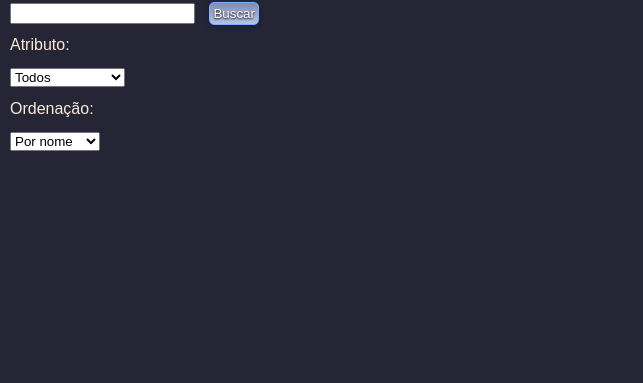
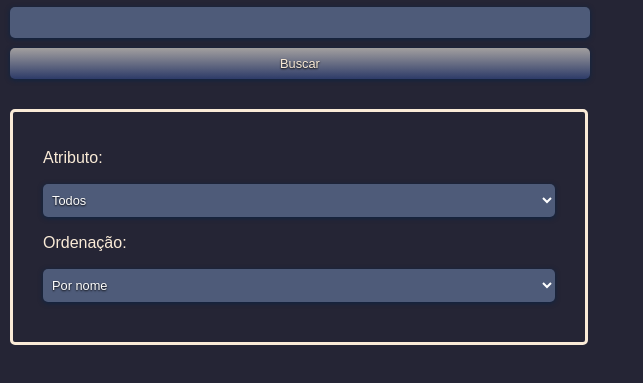
Before and after one commit to fyosetake/GitHubRepoLister, a plain HTML site: page index.html in a window 1280 px wide. Shown: the part 109-492 px from the top of the page, without its empty margins (0-643 px from the left). Drawn offline with Linux system fonts and the light colour scheme; no server answers.

Commit message:
Alteração do "style.css"
Adicionadas as configurações de layout para #grupoCombo, .campo, #buscaRepositorio e outros ajustes no layout de exibição.

```diff
--- a/style.css
+++ b/style.css
@@ -66,24 +66,55 @@ strong {
 }
 #botaoBuscar{
     text-decoration: none;
-    color: #FFFFFF;
+    color: antiquewhite;
     font-family: arial;
-    background: linear-gradient(to bottom, #808caf, #b7c2e4);
+    background: linear-gradient(to bottom, #a29f9f, #2d3b68);
     border-color: #1a3761;
-    border: solid #7CAFFF 1px;
+    border: rgb(65, 65, 96);
     border-radius: 5px;
-    padding: 3px;
+    padding: 8px 270px;
     text-shadow: 0px 1px 2px #000000;
     box-shadow: 0px 1px 5px #0D2444;
     -webkit-transition: all 0.15s ease;
     -moz-transition: all 0.15s ease;
     -o-transition: all 0.15s ease;
     transition: all 0.15s ease;
-    margin: 0px 0px 0px 10px;
+    font-size: 0.8em;
+    display: flex;
 }
 #botaoBuscar:hover{
     opacity: 0.9;
-    background: linear-gradient(to bottom, #333a4e, #1f2433);
+    background: linear-gradient(to bottom, #333a4e, #292b31);
     box-shadow: 0px 1px 2px #000000;
     border-color: #0D2444;
 }
+#grupoCombo{
+    border-radius: 5px;
+    border: solid;
+    padding: 30px;
+    margin: 30px 0px;
+    width: fit-content;
+}
+.campo{
+    width: 512px;
+    text-decoration: none;
+    color: white;
+    font-family: arial;
+    background: #4e5b79;
+    border-color: #1a3761;
+    border: rgb(65, 65, 96);
+    border-radius: 5px;
+    padding: 8px 5px;
+    text-shadow: 0px 1px 2px #000000;
+    box-shadow: 0px 1px 5px #0D2444;
+    -webkit-transition: all 0.15s ease;
+    -moz-transition: all 0.15s ease;
+    -o-transition: all 0.15s ease;
+    transition: all 0.15s ease;
+    font-size: 0.8em;
+    display: flex;
+    margin: 10px 0px;
+}
+#buscaRepositorio{
+    width: 570px;
+}
```
